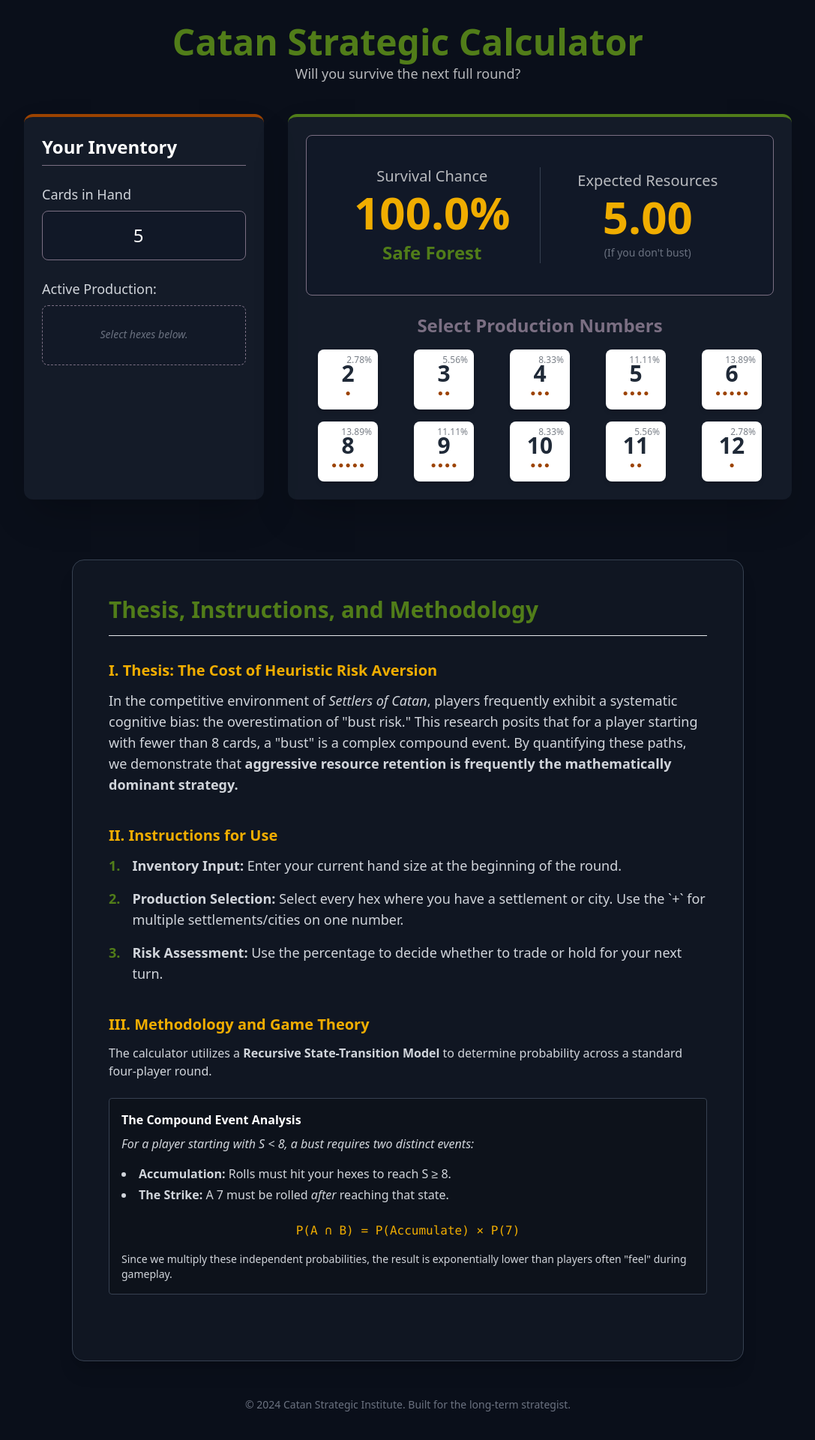
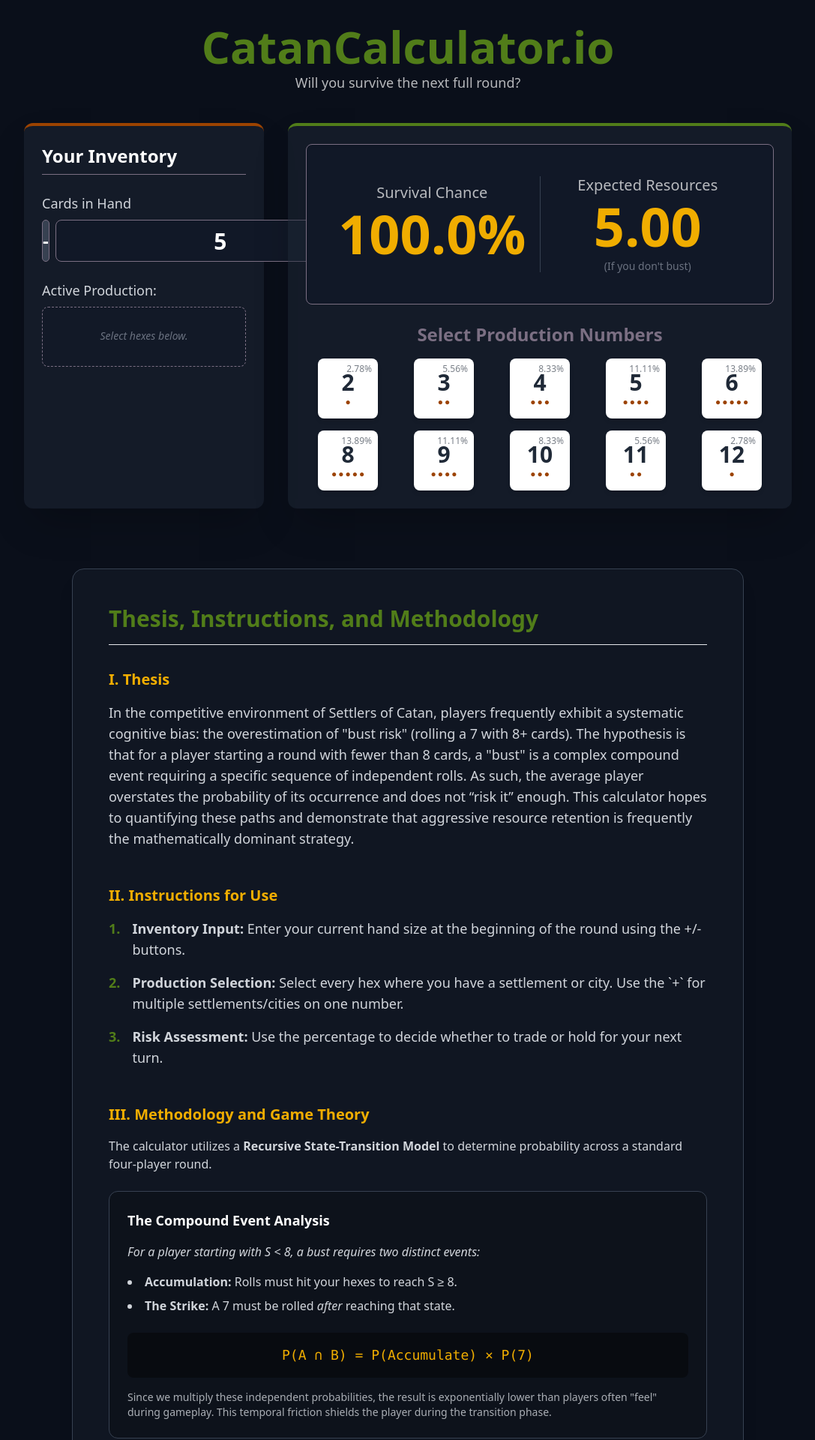
Before and after one commit to pklafta24/Catan-Calculator, a React (Vite) app: page / in a window 1280 px wide. Shown: the top 1920 px of the page at 75% size, without its empty margins (96-1183 px from the left). Built offline with nearby package versions, Linux system fonts and the light colour scheme.

Commit message:
Refactor card count input and update header/footer
Added buttons to increment and decrement card count, updated card count handling logic, and modified the header and footer text.

```diff
--- a/App.jsx
+++ b/App.jsx
@@ -120,20 +120,15 @@
     });
   };
 
+  const updateCardCount = (val) => {
+    setCardCount(prev => Math.max(0, prev + val));
+  };
+
   const handleCardCountChange = (e) => {
     const value = parseInt(e.target.value, 10);
-    if (!isNaN(value) && value >= 0) setCardCount(value);
+    if (!isNaN(value)) setCardCount(Math.max(0, value));
     else if (e.target.value === '') setCardCount(0);
   };
-
-  const getRiskLevel = (prob) => {
-    if (prob > 0.75) return { text: 'Safe Forest', color: COLORS.wood };
-    if (prob > 0.50) return { text: 'Open Plains', color: COLORS.wheat };
-    if (prob > 0.25) return { text: 'Mountain Pass', color: COLORS.brick };
-    return { text: 'Desert Storm', color: '#b91c1c' };
-  };
-
-  const risk = getRiskLevel(metrics.survivalProbability);
 
   return (
     <div className="text-white min-h-screen font-sans p-3 sm:p-8 flex flex-col items-center select-none" style={{ backgroundColor: COLORS.darker }}>
@@ -141,7 +136,7 @@
 
         {/* Calculator Section */}
         <header className="text-center mb-6 sm:mb-10">
-          <h1 className="text-3xl sm:text-5xl font-bold mb-1 px-2" style={{ color: COLORS.wood }}>Catan Strategic Calculator</h1>
+          <h1 className="text-4xl sm:text-6xl font-bold mb-1 px-2" style={{ color: COLORS.wood }}>CatanCalculator.io</h1>
           <p className="text-sm sm:text-lg opacity-70">Will you survive the next full round?</p>
         </header>
 
@@ -151,16 +146,28 @@
             <h2 className="text-xl sm:text-2xl font-semibold mb-4 sm:mb-6 border-b pb-2" style={{ borderColor: COLORS.ore }}>Your Inventory</h2>
             <div className="mb-6">
               <label htmlFor="card-count" className="block text-md sm:text-lg font-medium text-gray-300 mb-2">Cards in Hand</label>
+              <div className="flex items-center gap-2">
+                <button
+                  onClick={() => updateCardCount(-1)}
+                  className="w-12 h-14 rounded-lg bg-gray-700 hover:bg-gray-600 active:scale-95 flex items-center justify-center font-bold text-2xl transition-all"
+                  style={{ border: `1px solid ${COLORS.ore}` }}
+                >-</button>
                 <input
                   id="card-count"
                   type="number"
                   inputMode="numeric"
                   value={cardCount}
                   onChange={handleCardCountChange}
-                className="w-full p-4 bg-gray-900 border border-gray-600 rounded-lg text-white text-center text-2xl focus:ring-2 focus:outline-none"
+                  className="flex-1 h-14 bg-gray-900 border border-gray-600 rounded-lg text-white text-center text-3xl font-bold focus:ring-2 focus:outline-none"
                   style={{ borderColor: COLORS.ore }}
                   min="0"
                 />
+                <button
+                  onClick={() => updateCardCount(1)}
+                  className="w-12 h-14 rounded-lg bg-gray-700 hover:bg-gray-600 active:scale-95 flex items-center justify-center font-bold text-2xl transition-all"
+                  style={{ border: `1px solid ${COLORS.ore}` }}
+                >+</button>
+              </div>
             </div>
             <div className="flex-grow">
               <h3 className="text-md sm:text-lg font-medium text-gray-300 mb-2">Active Production:</h3>
@@ -184,15 +191,14 @@
                 <div className="flex flex-col sm:flex-row justify-around items-center">
                     <div className="w-full sm:w-1/2 p-2 sm:p-4">
                         <h2 className="text-md sm:text-xl opacity-70 mb-1">Survival Chance</h2>
-                        <div className="text-5xl sm:text-6xl font-bold mb-2" style={{ color: COLORS.wheat }}>
+                        <div className="text-6xl sm:text-7xl font-bold mb-2" style={{ color: COLORS.wheat }}>
                           {(metrics.survivalProbability * 100).toFixed(1)}%
                         </div>
-                        <div className="text-xl sm:text-2xl font-semibold" style={{ color: risk.color }}>{risk.text}</div>
                     </div>
                     <div className="w-full sm:w-px h-px sm:h-32 bg-gray-700 my-4 sm:my-0"></div>
                     <div className="w-full sm:w-1/2 p-2 sm:p-4">
                          <h2 className="text-md sm:text-xl opacity-70 mb-1">Expected Resources</h2>
-                        <div className="text-5xl sm:text-6xl font-bold mb-2" style={{ color: COLORS.wheat }}>
+                        <div className="text-6xl sm:text-7xl font-bold mb-2" style={{ color: COLORS.wheat }}>
                           {metrics.expectedCards.toFixed(2)}
                         </div>
                         <p className="text-gray-500 text-xs sm:text-sm">(If you don't bust)</p>
@@ -221,19 +227,21 @@
         <div className="max-w-4xl mx-auto bg-gray-800/30 p-6 sm:p-12 rounded-2xl border border-gray-700 shadow-xl leading-relaxed mb-12">
           <h1 className="text-2xl sm:text-3xl font-bold mb-6 sm:mb-8 border-b pb-4" style={{ color: COLORS.wood }}>Thesis, Instructions, and Methodology</h1>
 
-          <section className="mb-10">
-            <h2 className="text-lg sm:text-xl font-bold mb-3" style={{ color: COLORS.wheat }}>I. Thesis: The Cost of Heuristic Risk Aversion</h2>
-            <p className="text-gray-300 mb-4 text-sm sm:text-lg">
-              In the competitive environment of <i>Settlers of Catan</i>, players frequently exhibit a systematic cognitive bias: the overestimation of "bust risk." This research posits that for a player starting with fewer than 8 cards, a "bust" is a complex compound event. By quantifying these paths, we demonstrate that <b>aggressive resource retention is frequently the mathematically dominant strategy.</b>
+          {/* I. Thesis */}
+          <section className="mb-12">
+            <h2 className="text-lg sm:text-xl font-bold mb-4" style={{ color: COLORS.wheat }}>I. Thesis</h2>
+            <p className="text-gray-300 text-sm sm:text-lg">
+              In the competitive environment of Settlers of Catan, players frequently exhibit a systematic cognitive bias: the overestimation of "bust risk" (rolling a 7 with 8+ cards). The hypothesis is that for a player starting a round with fewer than 8 cards, a "bust" is a complex compound event requiring a specific sequence of independent rolls. As such, the average player overstates the probability of its occurrence and does not “risk it” enough. This calculator hopes to quantifying these paths and demonstrate that aggressive resource retention is frequently the mathematically dominant strategy.
             </p>
           </section>
 
-          <section className="mb-10">
-            <h2 className="text-lg sm:text-xl font-bold mb-3" style={{ color: COLORS.wheat }}>II. Instructions for Use</h2>
+          {/* II. Instructions */}
+          <section className="mb-12">
+            <h2 className="text-lg sm:text-xl font-bold mb-4" style={{ color: COLORS.wheat }}>II. Instructions for Use</h2>
             <div className="text-gray-300 space-y-4 text-sm sm:text-lg">
               <div className="flex gap-4">
                 <span className="font-bold text-lg" style={{ color: COLORS.wood }}>1.</span>
-                <p><b>Inventory Input:</b> Enter your current hand size at the beginning of the round.</p>
+                <p><b>Inventory Input:</b> Enter your current hand size at the beginning of the round using the +/- buttons.</p>
               </div>
               <div className="flex gap-4">
                 <span className="font-bold text-lg" style={{ color: COLORS.wood }}>2.</span>
@@ -246,29 +254,30 @@
             </div>
           </section>
 
-          <section className="mb-10">
-            <h2 className="text-lg sm:text-xl font-bold mb-3" style={{ color: COLORS.wheat }}>III. Methodology and Game Theory</h2>
+          {/* III. Methodology */}
+          <section className="mb-8">
+            <h2 className="text-lg sm:text-xl font-bold mb-4" style={{ color: COLORS.wheat }}>III. Methodology and Game Theory</h2>
             <div className="text-gray-300 space-y-6 text-sm sm:text-base">
               <p>The calculator utilizes a <b>Recursive State-Transition Model</b> to determine probability across a standard four-player round.</p>
 
-              <div className="bg-black/20 p-4 rounded border border-gray-700">
-                <h3 className="font-bold mb-2 text-white">The Compound Event Analysis</h3>
+              <div className="bg-black/20 p-5 sm:p-6 rounded-xl border border-gray-700 overflow-hidden">
+                <h3 className="font-bold mb-4 text-white text-lg">The Compound Event Analysis</h3>
                 <p className="mb-4 italic">For a player starting with S &lt; 8, a bust requires two distinct events:</p>
-                <ul className="list-disc list-inside space-y-1 mb-4">
+                <ul className="list-disc list-inside space-y-2 mb-6">
                   <li><b>Accumulation:</b> Rolls must hit your hexes to reach S ≥ 8.</li>
                   <li><b>The Strike:</b> A 7 must be rolled <i>after</i> reaching that state.</li>
                 </ul>
-                <div className="text-center font-mono py-2" style={{ color: COLORS.wheat }}>
+                <div className="text-center font-mono py-4 bg-black/40 rounded-lg text-lg" style={{ color: COLORS.wheat }}>
                   P(A ∩ B) = P(Accumulate) × P(7)
                 </div>
-                <p className="mt-2 text-xs sm:text-sm">Since we multiply these independent probabilities, the result is exponentially lower than players often "feel" during gameplay.</p>
+                <p className="mt-4 text-xs sm:text-sm opacity-80">Since we multiply these independent probabilities, the result is exponentially lower than players often "feel" during gameplay. This temporal friction shields the player during the transition phase.</p>
               </div>
             </div>
           </section>
         </div>
 
         <footer className="text-center text-gray-500 text-xs sm:text-sm pb-10">
-            <p>© 2024 Catan Strategic Institute. Built for the long-term strategist.</p>
+            <p>© 2026 Catan Strategic Institute. Built for the long-term strategist.</p>
         </footer>
       </div>
     </div>
```
Lines whose indentation alone changed are shown as unchanged.
